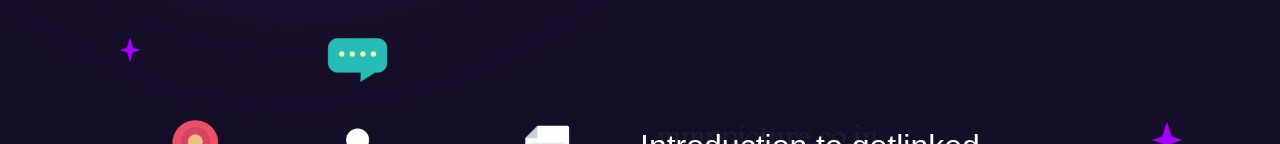
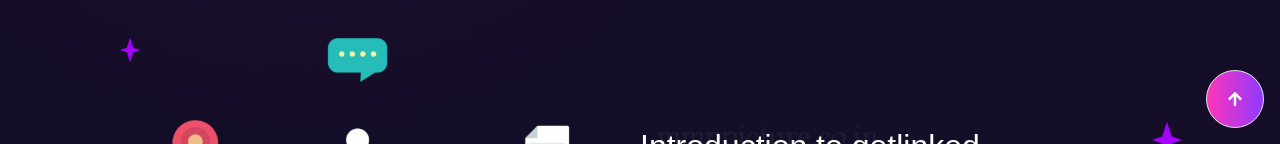
Before and after one commit to daniel-idowu-01/getLinked, a React (Create React App) app: page / in a window 1280 px wide. Shown: the part 656-800 px from the top of the page. Built offline with nearby package versions, Linux system fonts and the light colour scheme; a web font is replaced by a local one.

Commit message:
Commit 1.1.8

```diff
--- a/src/App.js
+++ b/src/App.js
@@ -1,9 +1,17 @@
 import Home from "./pages/Home";
 import Contact from "./pages/Contact";
 import Register from "./pages/Register";
+import { FaArrowUp } from "react-icons/fa";
 import { BrowserRouter, Routes, Route } from "react-router-dom";
 
 function App() {
+
+   // quick scroll to top button function
+   const handleClick = () => {
+    window.scrollTo({ top: 0, behavior: "smooth" });
+  };
+
+
   return (
     <div className='app bg-bg-color z-1'>
       <BrowserRouter>
@@ -13,6 +21,13 @@ function App() {
           <Route path='/register' element={ <Register /> } />
         </Routes>
       </BrowserRouter>
+
+      <button
+       onClick={handleClick}
+       className='btn-top p-5 z-40 hover:opacity-75  fixed bottom-4 right-4 border text-white rounded-[100%]'
+       >
+         <FaArrowUp />
+       </button>
     </div>
   );
 }
--- a/src/components/FAQs.jsx
+++ b/src/components/FAQs.jsx
@@ -28,7 +28,7 @@ const FAQs = () => {
 };
 
   return (
-    <section className={container} data-aos='zoom-in'>
+    <section id='faqs' className={container} data-aos='zoom-in'>
       {/* div for the first row */}
       <article className='relative flex flex-col gap-3 md:w-1/2 mt-10 md:mt-0'>
         <img
--- a/src/components/Intro.jsx
+++ b/src/components/Intro.jsx
@@ -7,7 +7,7 @@ const Intro = () => {
   const container = 'flex flex-col md:flex-row justify-center items-center text-white p-10 md:p-20 text-center md:text-left'
 
   return (
-    <section className={container} data-aos='zoom-in'>
+    <section id='intro' className={container} data-aos='zoom-in'>
       <article className='relative md:w-1/2 p-10'>
         <img src={purpleStar} alt="" className='absolute w-5' />
         <img src={bigBulb} alt="" />
--- a/src/components/NavBar.jsx
+++ b/src/components/NavBar.jsx
@@ -19,17 +19,17 @@ const NavBar = () => {
             </Link>
             <div className='text-white flex gap-14'>
                 <a
-                 href='javascript:void(0)'
+                 href='/#timeline'
                  className='hover:opacity-80 hover:cursor-pointer'>
                     Timeline
                 </a>
                 <a
-                 href='javascript:void(0)'
+                 href='/#intro'
                  className='hover:opacity-80 hover:cursor-pointer'>
                     Overview
                 </a>
                 <a
-                 href='javascript:void(0)'
+                 href='/#faqs'
                  className='hover:opacity-80 hover:cursor-pointer'>
                     FAQs
                 </a>
--- a/src/components/TimelineComp.jsx
+++ b/src/components/TimelineComp.jsx
@@ -5,7 +5,7 @@ import { TbNumber1, TbNumber2, TbNumber3, TbNumber4, TbNumber5, TbNumber6 } from
 
 const TimelineComp = () => {
   return (
-    <section>
+    <section id='timeline'>
 
       <article className='flex justify-center items-center'>
         <div className='md:w-1/2 text-center text-white p-20 pb-10'>
--- a/src/index.css
+++ b/src/index.css
@@ -17,7 +17,10 @@
     color: #fff;
     padding: 10px 36px;
     border-radius: 4px;
+}
 
+.btn-top {
+    background: linear-gradient(270deg, #903AFF 0%, #FE34B9 100%);
 }
 
 .btn:hover {
```
